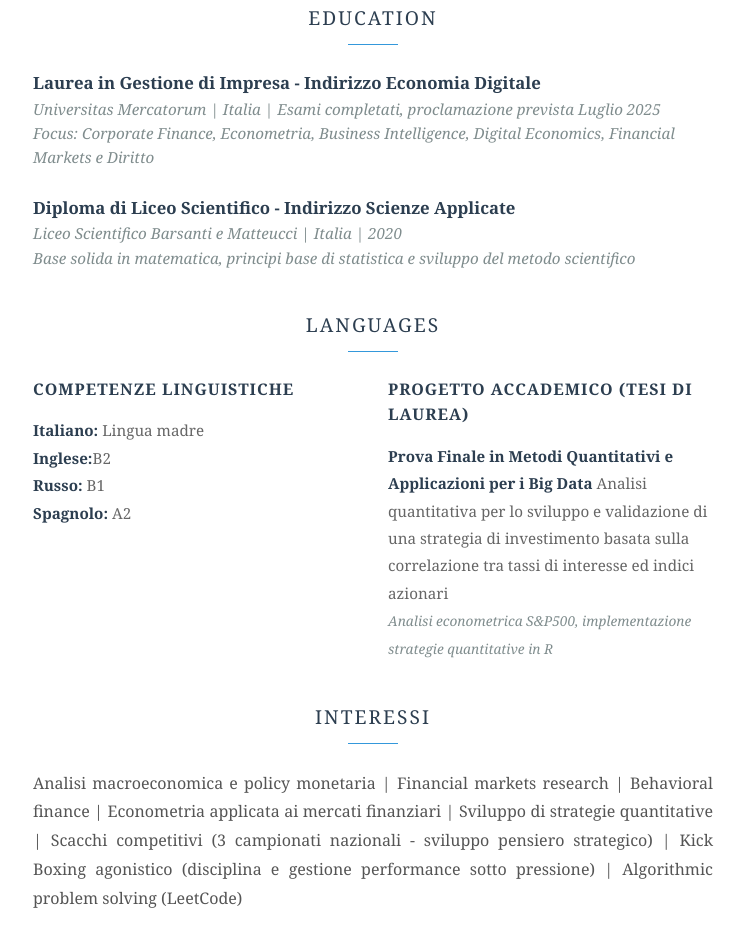
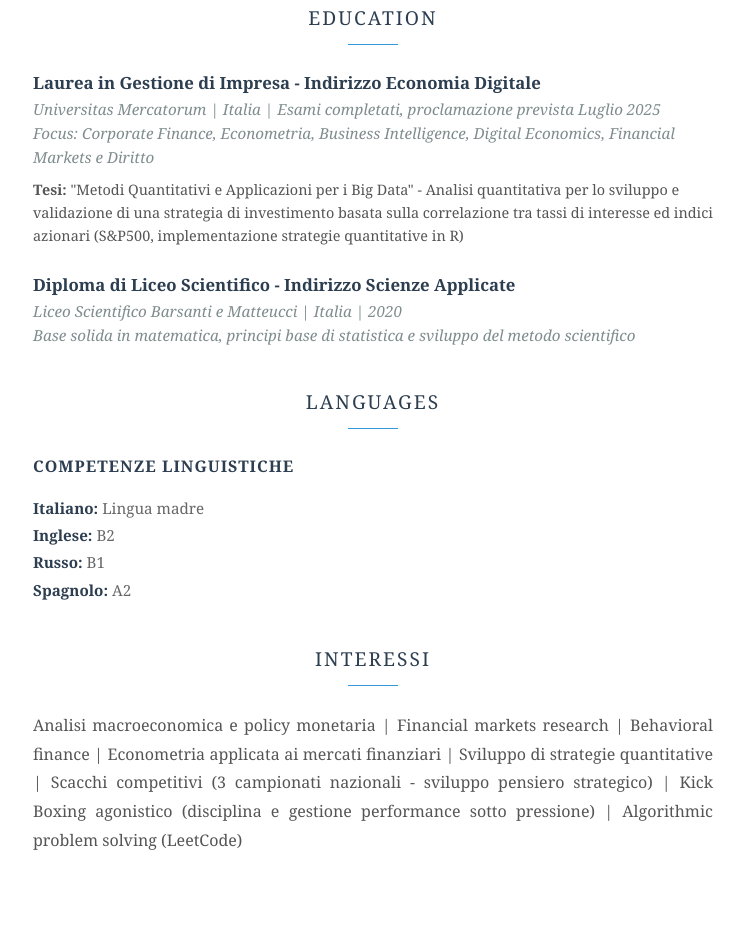
Before and after one commit to TeknoTrader/Curriculum, a plain HTML site: page docs/index.html in a window 1280 px wide. Shown: the part 2347-3293 px from the top of the page, without its empty margins (267-1011 px from the left). Drawn offline with Linux system fonts and the light colour scheme.

Commit message:
Update index.html

```diff
--- a/docs/index.html
+++ b/docs/index.html
@@ -197,6 +197,13 @@
             font-style: italic;
         }
 
+        .thesis {
+            font-size: 0.9em;
+            color: #555;
+            margin-top: 8px;
+            line-height: 1.6;
+        }
+
         @media (max-width: 768px) {
             .container {
                 padding: 30px;
@@ -343,6 +350,7 @@
                 <div class="degree">Laurea in Gestione di Impresa - Indirizzo Economia Digitale</div>
                 <div class="institution">Universitas Mercatorum | Italia | Esami completati, proclamazione prevista Luglio 2025</div>
                 <div class="institution"><em>Focus: Corporate Finance, Econometria, Business Intelligence, Digital Economics, Financial Markets e Diritto</em></div>
+                <div class="thesis"><strong>Tesi:</strong> "Metodi Quantitativi e Applicazioni per i Big Data" - Analisi quantitativa per lo sviluppo e validazione di una strategia di investimento basata sulla correlazione tra tassi di interesse ed indici azionari (S&P500, implementazione strategie quantitative in R)</div>
             </div>
 
             <div class="education-item">
@@ -359,18 +367,10 @@
                     <h4>Competenze Linguistiche</h4>
                     <div class="skill-list">
                         <strong>Italiano:</strong> Lingua madre<br>
-                        <strong>Inglese:</strong>B2<br>
-                        <strong>Russo:</strong> B1 <br>
-                        <strong>Spagnolo:</strong> A2<br>
+                        <strong>Inglese:</strong> B2<br>
+                        <strong>Russo:</strong> B1<br>
+                        <strong>Spagnolo:</strong> A2
                     </div>
-                </div>
-                <div class="skill-category">
-                    <h4>Progetto accademico (tesi di laurea)</h4>
-                    <div class="skill-list">
-                        <strong>Prova Finale in
-Metodi Quantitativi e Applicazioni per i Big Data
-      </strong> Analisi quantitativa per lo sviluppo e validazione di una strategia di investimento basata sulla correlazione tra tassi di interesse ed indici azionari <br>
-                        <em>Analisi econometrica S&P500, implementazione strategie quantitative in R</em><br>
                 </div>
             </div>
         </section>
```
